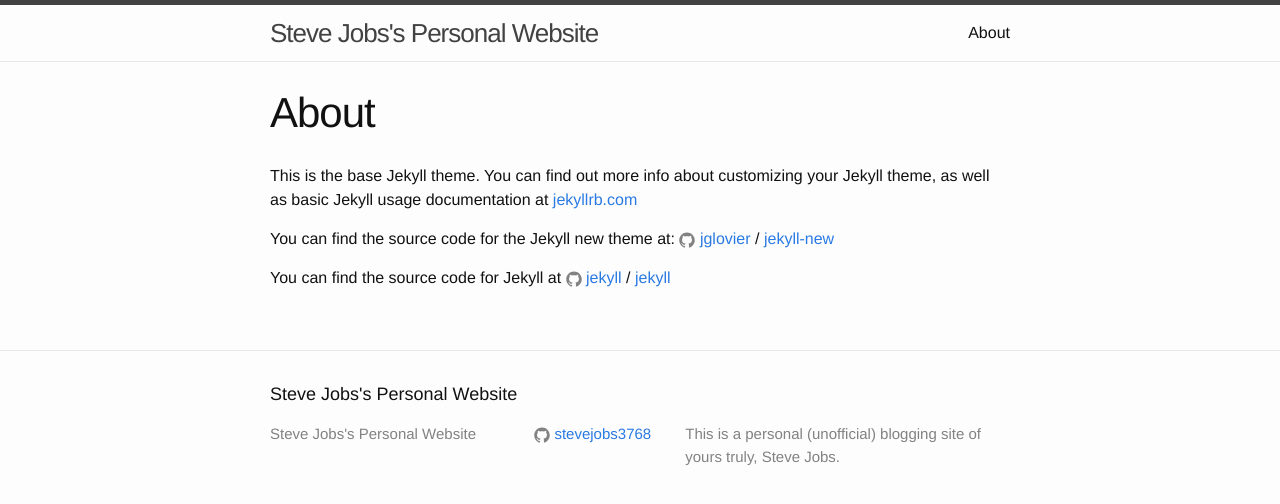
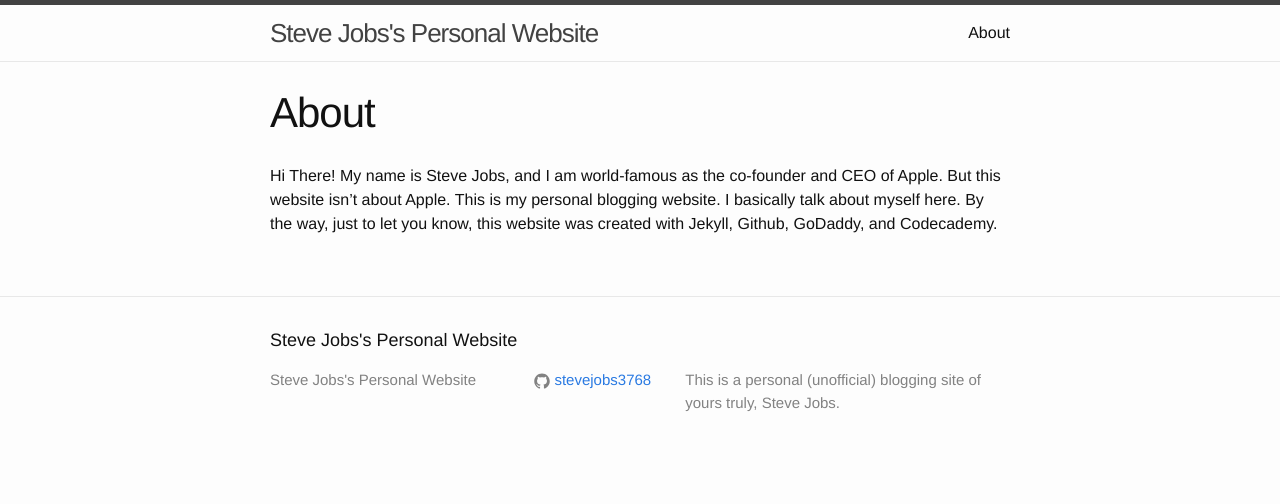
Before and after one commit to ishanm0/ishanm0.github.io, a Jekyll site: the page built from about.md, in a window 1280 px wide. Shown: the top 504 px of the page. Built offline with Jekyll 4.4.1, drawn with Linux system fonts in a browser that asks for light colours.

Commit message:
Save my work

```diff
--- a/about.md
+++ b/about.md
@@ -4,12 +4,7 @@
 permalink: /about/
 ---
 
-This is the base Jekyll theme. You can find out more info about customizing your Jekyll theme, as well as basic Jekyll usage documentation at [jekyllrb.com](http://jekyllrb.com/)
-
-You can find the source code for the Jekyll new theme at:
-{% include icon-github.html username="jglovier" %} /
-[jekyll-new](https://github.com/jglovier/jekyll-new)
-
-You can find the source code for Jekyll at
-{% include icon-github.html username="jekyll" %} /
-[jekyll](https://github.com/jekyll/jekyll)
+Hi There!
+My name is Steve Jobs, and I am world-famous as the co-founder and CEO of Apple. But this website isn't about Apple.
+This is my personal blogging website. I basically talk about myself here. By the way, just to let you know, this website
+was created with Jekyll, Github, GoDaddy, and Codecademy.
```
